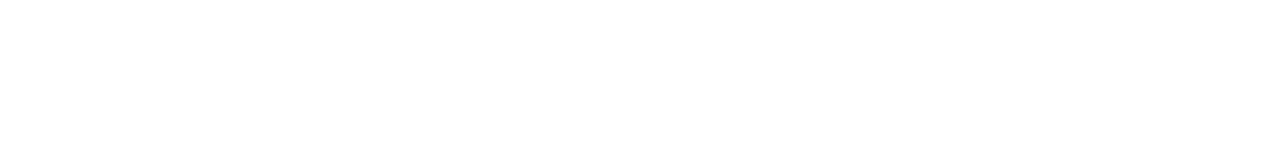
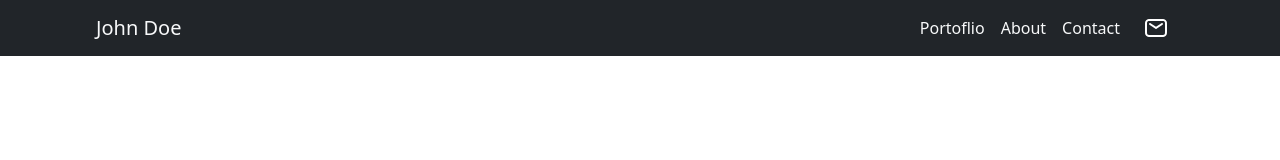
Before and after one commit to oluwajuwon8/Portfolio-Prototype, a website: page index.html in a window 1280 px wide. Drawn offline with Linux system fonts and the light colour scheme.

Commit message:
Create navbar and its content and add mail icon.

```diff
--- a/index.html
+++ b/index.html
@@ -7,6 +7,31 @@
     <link rel="stylesheet" href="bootstrap.css">
   </head>
   <body>
+     <nav class="navbar navbar-expand-lg navbar-light bg-dark ps-5 pe-5">
+  <div class="container-fluid ps-5 pe-5">
+    <a class="navbar-brand text-light" href="#">John Doe</a>
+    <button class="navbar-toggler" type="button" data-bs-toggle="collapse" data-bs-target="#navbarText" aria-controls="navbarText" aria-expanded="false" aria-label="Toggle navigation">
+      <span class="navbar-toggler-icon"></span>
+    </button>
+    <div class="collapse navbar-collapse position-absolute top-0 end-0 pe-5">
+      <ul class="navbar-nav me-auto mb-2 mb-lg-0 pe-5">
+        <li class="nav-item pt-2">
+          <a class="nav-link  text-light" aria-current="page" href="#">Portoflio</a>
+        </li>
+        <li class="nav-item pt-2">
+          <a class="nav-link text-light" href="#">About</a>
+        </li>
+        <li class="nav-item pt-2">
+          <a class="nav-link text-light" href="#">Contact</a>
+        </li>
+        <li class="nav-item ">
+          <a class="nav-link text-light " href="#"><img src="images/mail.svg" alt="mail"></a>
+        </li>
+      </ul>
+    </div>
+  </div>
+</nav>
+
   <script type="text/javascript" src="Bootstrap.js"></script>
   </body>
 </html>
```
Also changed, not shown: images/mail.svg (added).
